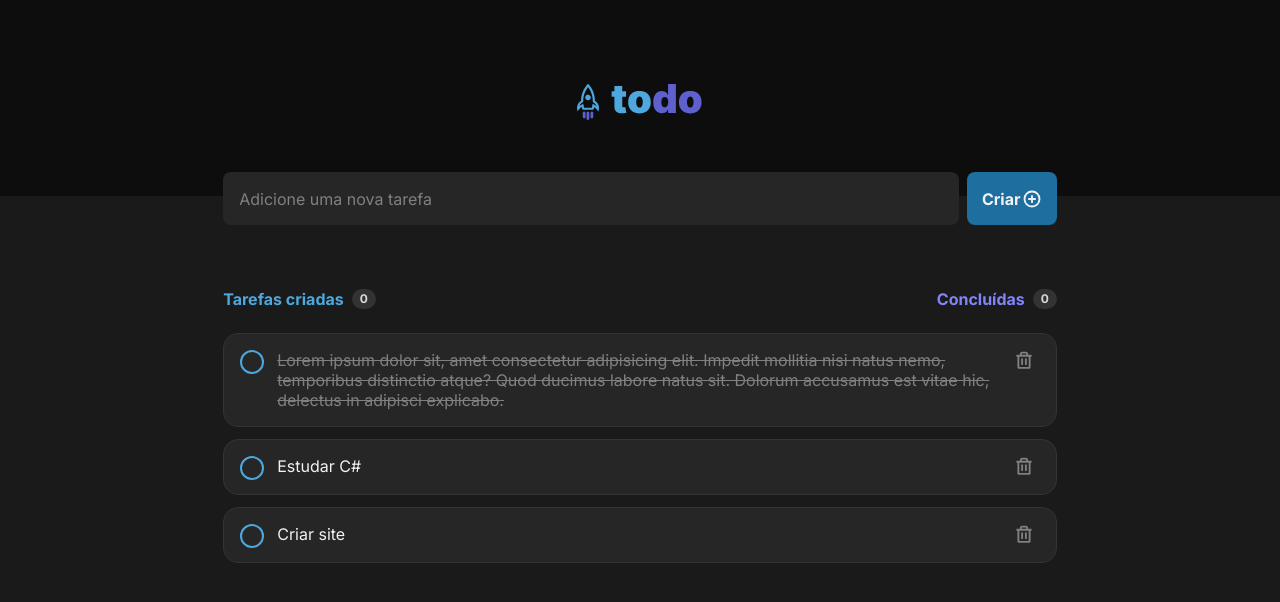
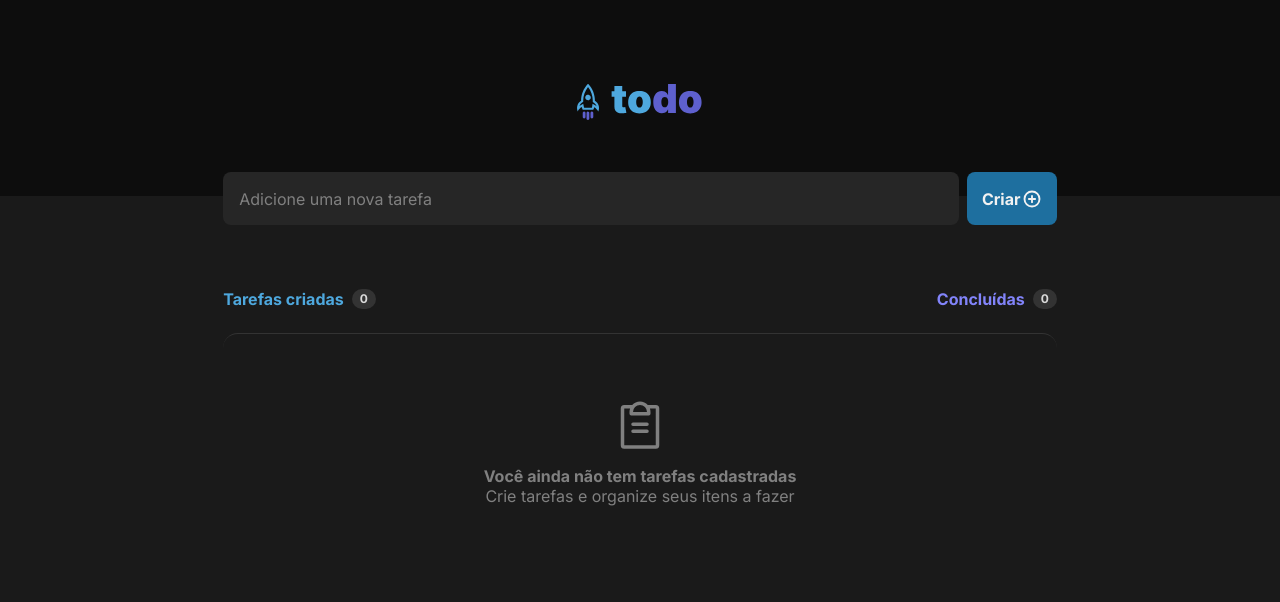
Before and after one commit to SergioHMagalhaes/ToDoList, a React (Vite) app: page / in a window 1280 px wide. Shown: the top 602 px of the page. Built offline with nearby package versions, Linux system fonts and the light colour scheme.

Commit message:
feat: cadastro de tarefas

```diff
--- a/package.json
+++ b/package.json
@@ -12,7 +12,8 @@
   "dependencies": {
     "@phosphor-icons/react": "^2.1.7",
     "react": "^18.3.1",
-    "react-dom": "^18.3.1"
+    "react-dom": "^18.3.1",
+    "uuid": "^11.0.5"
   },
   "devDependencies": {
     "@eslint/js": "^9.17.0",
--- a/src/components/NewTask.tsx
+++ b/src/components/NewTask.tsx
@@ -1,32 +1,51 @@
+
+import { PlusCircle } from "@phosphor-icons/react";
+import { v4 as uuidv4 } from 'uuid';
+import { FormEvent, useState } from 'react';
+
 import styles from './NewTask.module.scss'
-import { PlusCircle } from "@phosphor-icons/react";
 import { TaskList } from './TaskList';
 import { ITask } from '../types/Task';
 
+
 export function NewTask() {
-	const taskList: ITask[]  = [
-		{
-			id: 1,
-			title: 'Lorem ipsum dolor sit, amet consectetur adipisicing elit. Impedit mollitia nisi natus nemo, temporibus distinctio atque? Quod ducimus labore natus sit. Dolorum accusamus est vitae hic, delectus in adipisci explicabo.',
-			isCompleted: true
-		},
-		{
-			id: 2,
-			title: 'Estudar C#',
+
+	const [taskList, setTaskList] = useState<ITask[]>([]);
+	const [newTaskText, setNewTaskText] = useState('')
+
+	function handleCreateTask (event: FormEvent) {
+		event.preventDefault();
+
+		const newTask: ITask = {
+			id: uuidv4(),
+			title: newTaskText,
 			isCompleted: false
-		},
-		{
-			id: 3,
-			title: 'Criar site',
-			isCompleted: false
-		}
-	];
+		};
+		setTaskList([...taskList, newTask]);
+		setNewTaskText('');
+	}
+
+	function handleNewTaskText (event: FormEvent<HTMLInputElement>) {
+		event.currentTarget.setCustomValidity('');
+		setNewTaskText(event.currentTarget.value);
+	}
+
+	function handleNewTaskInvalid (event: FormEvent<HTMLInputElement>) {
+		event.currentTarget.setCustomValidity('Digite uma tarefa válida');
+	}
 
 	return (
 		<div className={styles.container}>
-			<form>
+			<form onSubmit={handleCreateTask}>
 				<div className={styles.searchBar}>
-					<input type="text" placeholder="Adicione uma nova tarefa" />
+					<input
+						type="text"
+						value={newTaskText}
+						placeholder="Adicione uma nova tarefa"
+						onChange={handleNewTaskText}
+						onInvalid={handleNewTaskInvalid}
+						required
+					/>
 					<button type="submit">
 						Criar <PlusCircle size={20} weight="bold"/>
 					</button>
--- a/src/types/Task.ts
+++ b/src/types/Task.ts
@@ -1,5 +1,5 @@
 export interface ITask {
-	id: number;
+	id: string;
 	title: string;
 	isCompleted: boolean;
 }
```
